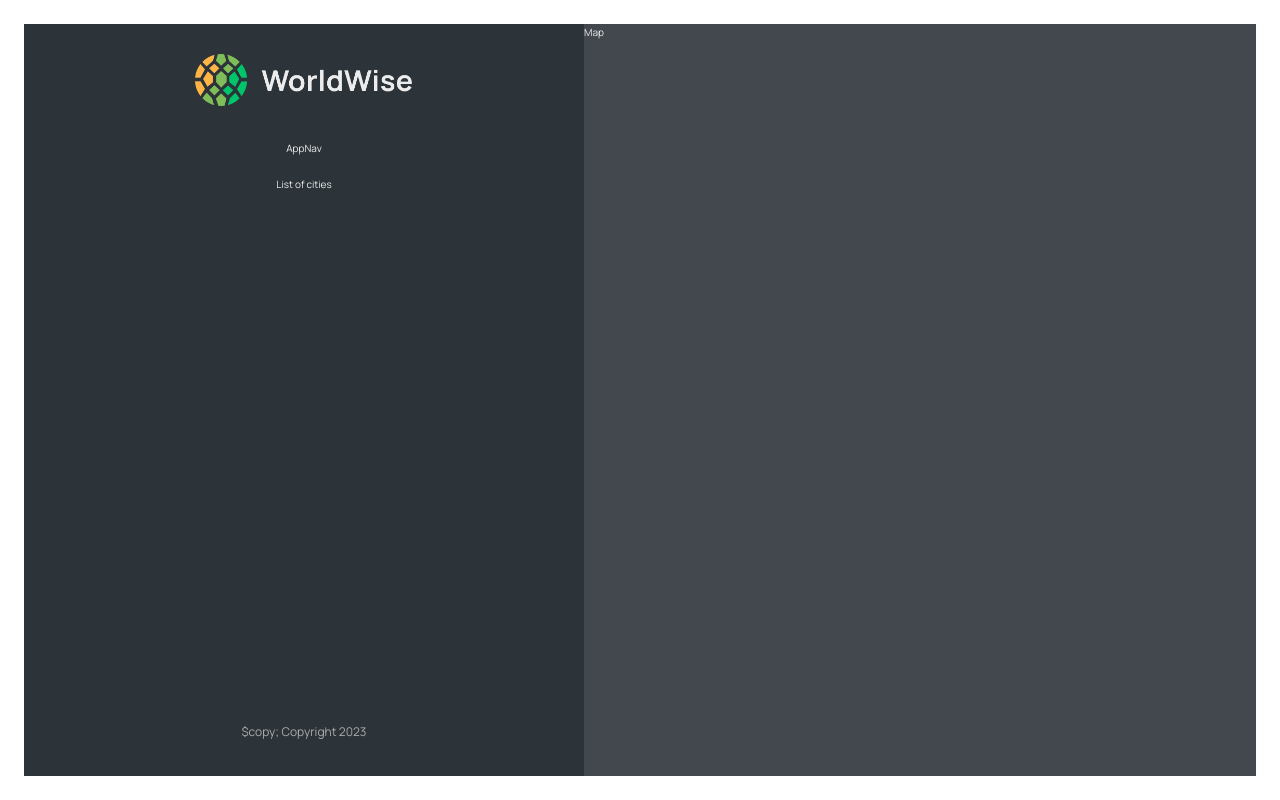
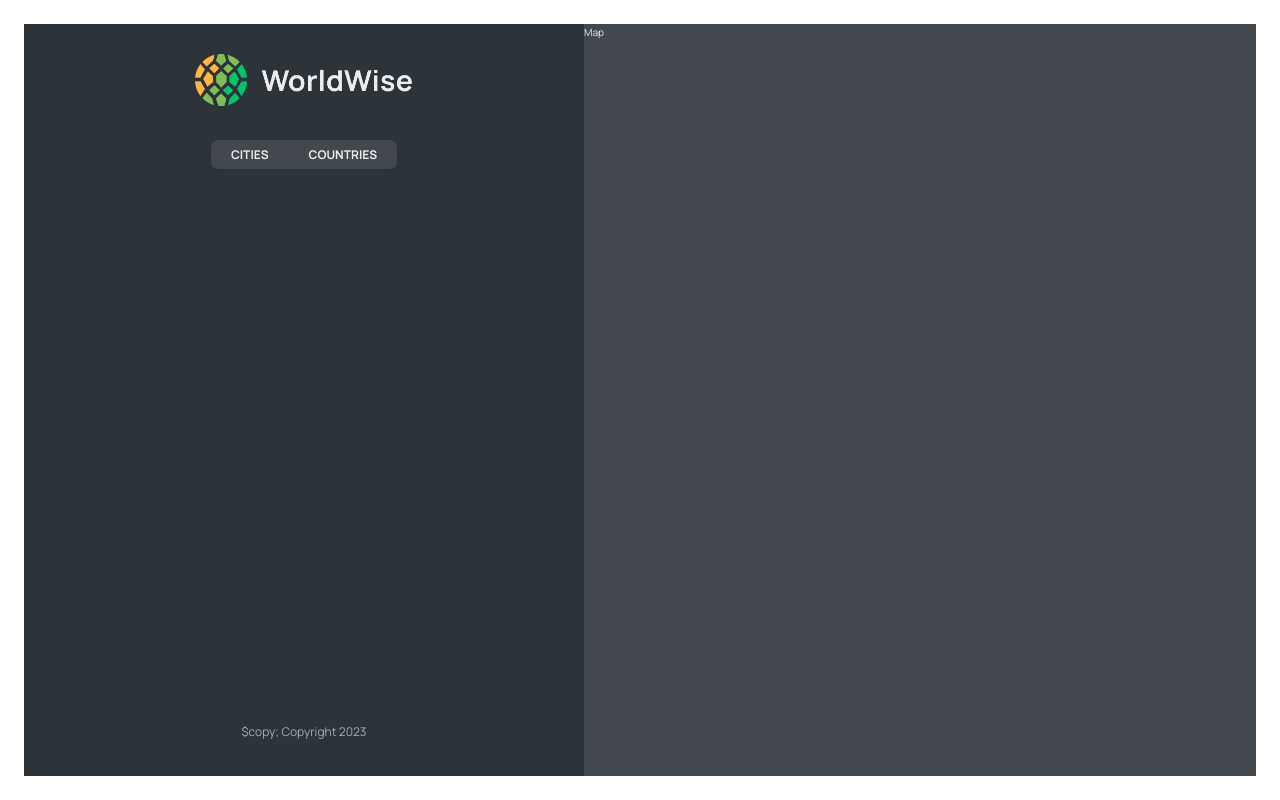
Before and after one commit to Pier2208/wordwise, a React (Vite) app: page /app in a window 1280 px wide. Built offline with nearby package versions, Linux system fonts and the light colour scheme.

Commit message:
(feat):nested routes

```diff
--- a/src/App.jsx
+++ b/src/App.jsx
@@ -10,11 +10,15 @@ export default function App() {
   return (
     <BrowserRouter>
       <Routes>
-        <Route path="/" element={<HomePage />} />
+        <Route index element={<HomePage />} />
         <Route path="login" element={<Login />} />
         <Route path="product" element={<Product />} />
         <Route path="pricing" element={<Pricing />} />
-        <Route path="app" element={<AppLayout />} />
+        <Route path="app" element={<AppLayout />}>
+          <Route index path="cities" element={<p>Cities</p>} />
+          <Route path="countries" element={<p>Countries</p>} />
+          <Route path="form" element={<p>Form</p>} />
+        </Route>
         <Route path="*" element={<PageNotFound />} />
       </Routes>
     </BrowserRouter>
--- a/src/components/AppNav.jsx
+++ b/src/components/AppNav.jsx
@@ -1,7 +1,17 @@
-import styles from './AppNav.module.css'
+import { NavLink } from "react-router-dom";
+import styles from "./AppNav.module.css";
 
 export default function AppNav() {
   return (
-    <nav className={styles.nav}>AppNav</nav>
-  )
+    <nav className={styles.nav}>
+      <ul>
+        <li>
+          <NavLink to="cities">Cities</NavLink>
+        </li>
+        <li>
+          <NavLink to="countries">Countries</NavLink>
+        </li>
+      </ul>
+    </nav>
+  );
 }
--- a/src/components/Sidebar.jsx
+++ b/src/components/Sidebar.jsx
@@ -1,3 +1,4 @@
+import { Outlet } from 'react-router-dom';
 import AppNav from './AppNav';
 import Logo from './Logo';
 import styles from './Sidebar.module.css';
@@ -8,7 +9,7 @@ export default function Sidebar() {
         <Logo/>
         <AppNav />
 
-        <p>List of cities</p>
+        <Outlet />
 
         <footer className={styles.footer}>
             <p className={styles.copyright}>
```
